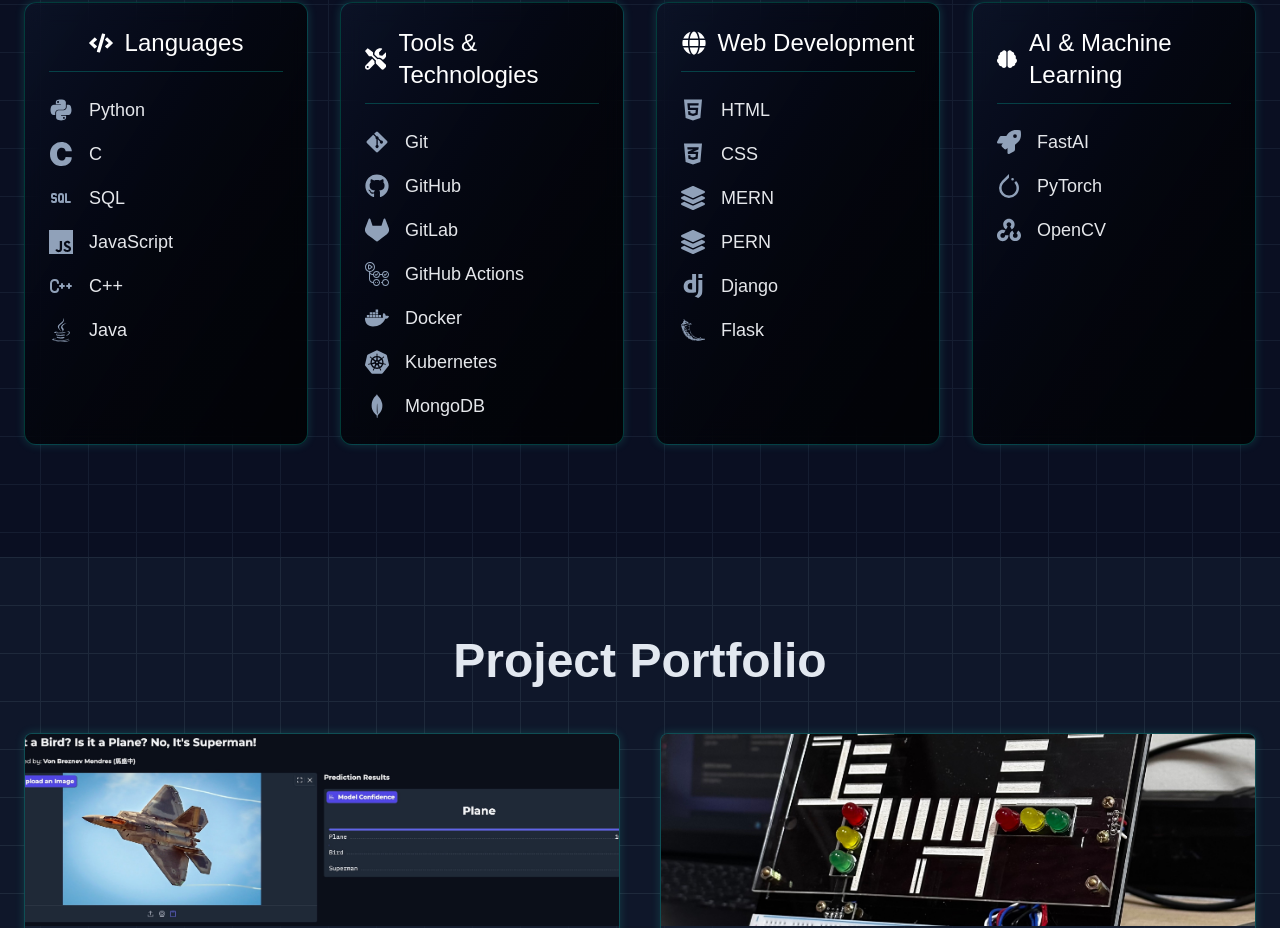
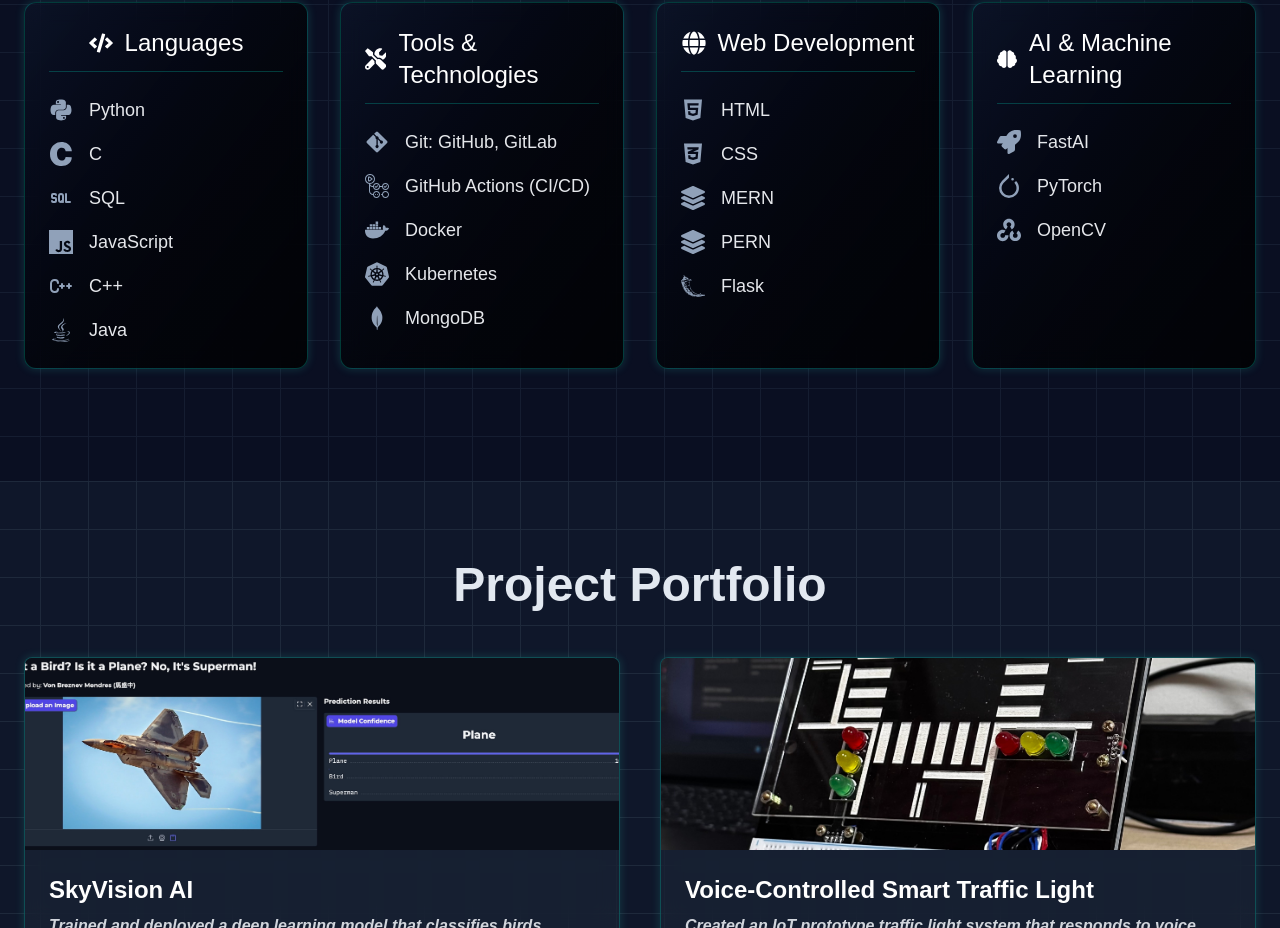
Before and after one commit to mendresvon/von-portfolio-v2, a Next.js app: page / in a window 1280 px wide. Shown: the part 2220-3148 px from the top of the page. Built offline with nearby package versions, Linux system fonts and the light colour scheme.

Commit message:
edited tools and technologies section of skills section

```diff
--- a/src/components/Skills.tsx
+++ b/src/components/Skills.tsx
@@ -117,10 +117,8 @@ const skillsData = (t: TFunction) => [
     category: t("skills.categories.tools"),
     categoryIcon: <FaTools />,
     skills: [
-      { name: "Git", icon: <FaGitAlt /> },
-      { name: "GitHub", icon: <FaGithub /> },
-      { name: "GitLab", icon: <SiGitlab /> },
-      { name: "GitHub Actions", icon: <SiGithubactions /> },
+      { name: "Git: GitHub, GitLab", icon: <FaGitAlt /> },
+      { name: "GitHub Actions (CI/CD)", icon: <SiGithubactions /> },
       { name: "Docker", icon: <FaDocker /> },
       { name: "Kubernetes", icon: <SiKubernetes /> },
       { name: "MongoDB", icon: <SiMongodb /> },
@@ -135,7 +133,6 @@ const skillsData = (t: TFunction) => [
       { name: "CSS", icon: <FaCss3Alt /> },
       { name: "MERN", icon: <FaLayerGroup /> },
       { name: "PERN", icon: <FaLayerGroup /> },
-      { name: "Django", icon: <SiDjango /> },
       { name: "Flask", icon: <SiFlask /> },
     ],
   },
```
